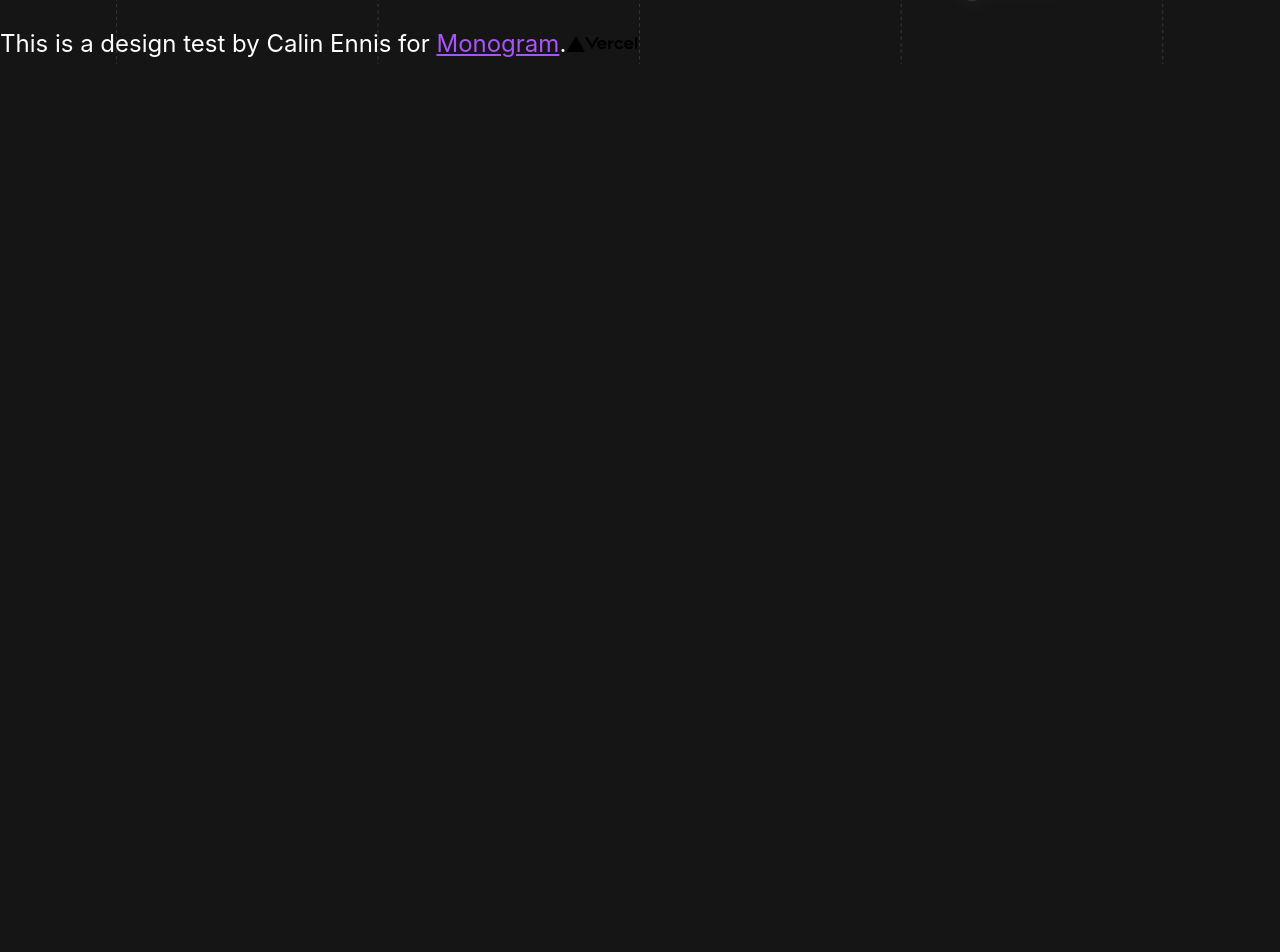
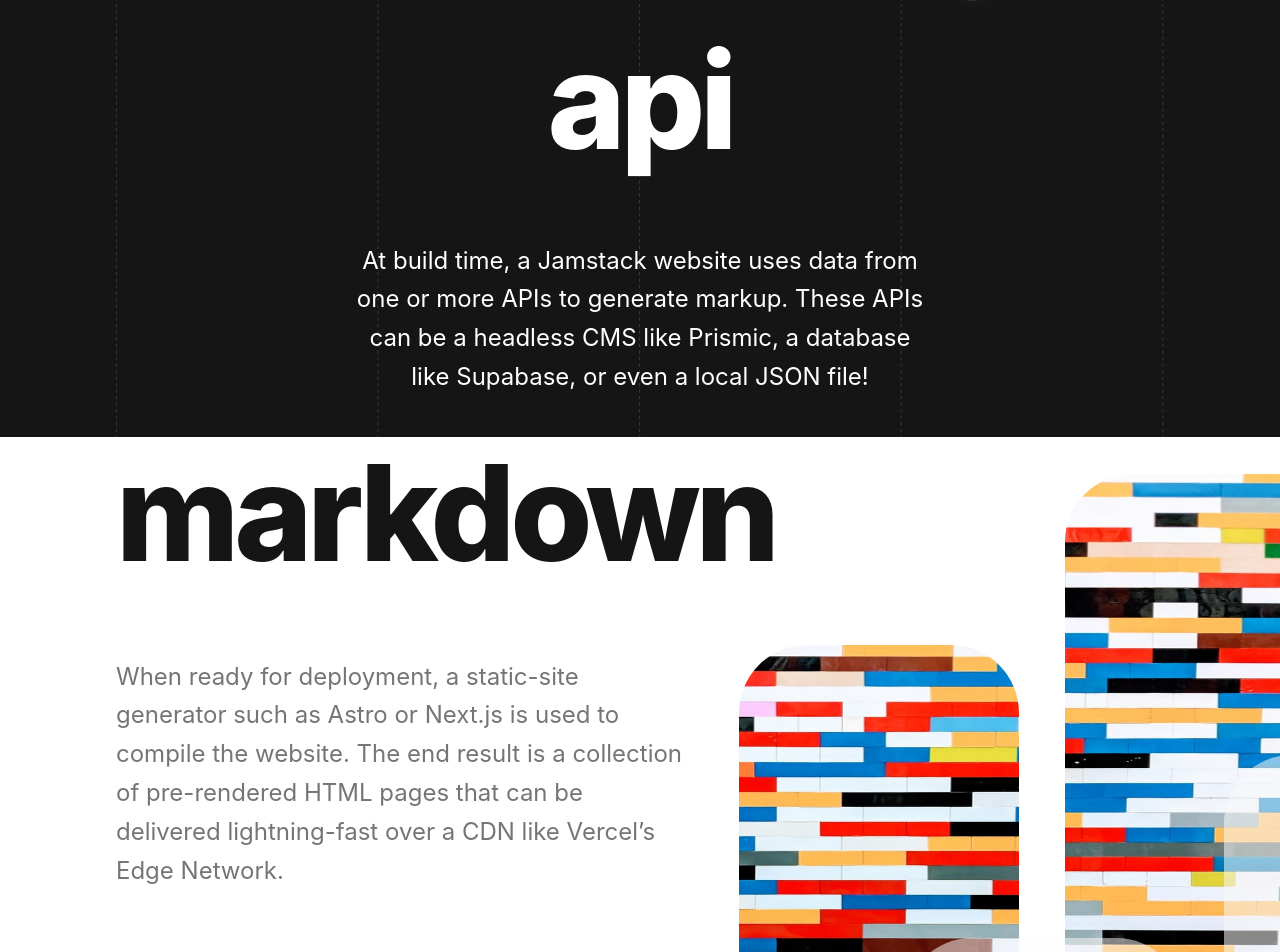
Before and after one commit to C3nE3s/jamstack-101, a Next.js app: page / in a window 1280 px wide. Shown: the part 3037-3989 px from the top of the page. Before the commit the page ends 3101 px from the top, so only its background shows below. Built offline with nearby package versions, Linux system fonts and the light colour scheme.

Commit message:
page integration

```diff
--- a/pages/index.tsx
+++ b/pages/index.tsx
@@ -10,6 +10,8 @@ import RectangleGraphic, {
   RECTANGLE_BG_IMAGE,
 } from "../components/RectangleGraphic";
 import RetroComputer from "../components/RetroComputer/RetroComputer";
+import ScoreCircle from "../components/ScoreCircle/ScoreCircle";
+import ScoreContainer from "../components/ScoreContainer/ScoreContainer";
 import Text from "../components/Text";
 import Title from "../components/Title";
 
@@ -97,7 +99,7 @@ const Home: NextPage<InferGetStaticPropsType<typeof getStaticProps>> = ({
             <Title as="h2" className="pb-[44px]">
               javascript
             </Title>
-            <Text as="p" color="white" className="max-w-[575px]">
+            <Text as="p" color="white" className="max-lg:w-[575px]">
               Statically generated pages are brought to life with client-side
               JavaScript libraries and frameworks, such as Algolia and Next.js.
             </Text>
@@ -112,25 +114,102 @@ const Home: NextPage<InferGetStaticPropsType<typeof getStaticProps>> = ({
         <Block bg="dark">
           <BrandGrid />
         </Block>
+        {/* API Block*/}
+        <Block
+          bg="dark"
+          className="relative text-center flex flex-col items-center"
+        >
+          <Title as="h2" className="pb-16">
+            api
+          </Title>
+          <Text
+            as="p"
+            color="white"
+            emphasized={true}
+            className="lg:max-w-[575px] pb-10"
+          >
+            At build time, a Jamstack website uses data from one or more APIs to
+            generate markup. These APIs can be a headless CMS like Prismic, a
+            database like Supabase, or even a local JSON file!
+          </Text>
+
+          {/* SLOT FOR THREEJS GLOBE HERE! */}
+        </Block>
+
+        {/* markdown block */}
+        <Block bg="light" className="relative flex flex-col">
+          <Title as="h2" className="pb-11 text-gray-darkest">
+            markdown
+          </Title>
+          <div className="w-full h-full flex flex-row gap-12 pb-9">
+            <div className="flex flex-col pt-6 pb-64">
+              <Text
+                as="p"
+                color="gray"
+                emphasized={true}
+                className="lg:max-w-[575px] pb-32"
+              >
+                {`When ready for deployment, a static-site generator such as Astro or
+                  Next.js is used to compile the website. The end result is a
+                  collection of pre-rendered HTML pages that can be delivered
+                  lightning-fast over a CDN like Vercel’s Edge Network.`}
+              </Text>
+              <Image
+                src="/images/toppled_blocks.svg"
+                layout="responsive"
+                width={621}
+                height={456}
+                alt=""
+                role="presentation"
+              />
+            </div>
+            <RectangleGraphic
+              bgImage={RECTANGLE_BG_IMAGE.LEGO}
+              className="relative -mt-40"
+            />
+          </div>
+          <div className="w-screen absolute bottom-0 left-0">
+            <Image
+              src="/images/wall_blocks.svg"
+              layout="responsive"
+              width={1512}
+              height={228}
+              alt=""
+              role="presentation"
+            />
+          </div>
+        </Block>
+
+        {/* Scores Block */}
+        <Block bg="dark" className="relative h-screen">
+          <div className="w-4/5 absolute -top-[86px] left-1/2 transform -translate-x-1/2">
+            <ScoreContainer>
+              <h2 className="text-ooze text-7xl font-black tracking-[-0.039em] leading-[92px] text-center pb-24">
+                top audit scores
+              </h2>
+              <div className="w-full flex flex-row justify-center items-center pb-32">
+                <ScoreCircle dim={false} />
+                <ScoreCircle dim={false} />
+                <ScoreCircle dim={true} />
+                <ScoreCircle dim={false} />
+              </div>
+              <div className="lg:max-w-[756px] mx-auto font-sans font-normal text-3xl leading-[42px] text-[#C7C7C7] pb-48 [&>*]:pb-6 mix-blend-color-dodge">
+                <p>{`Search engines, business stakeholders, and end-users gauge a website’s value using metric tools like Google Lighthouse, which measures site performance, SEO, and accessibility.`}</p>
+                <br />
+                <p>{`Performance is one of the most difficult scores to get to 100. This is especially true in a time when users demand JavaScript-heavy, highly-interactive web experiences.`}</p>
+                <br />
+                <p>{`A Jamstack website, delivering SEO-friendly, lean & clean HTML in milliseconds, promises higher search-engine ranking and a more positive, responsive end-user experience.`}</p>
+              </div>
+            </ScoreContainer>
+          </div>
+        </Block>
       </main>
 
-      <footer>
-        <span className="font-sans text-2xl">
-          This is a design test by Calin Ennis for&nbsp;
-          <a
-            href="https://monogram.io/"
-            target="_blank"
-            rel="noopener noreferrer"
-            className="underline decoration-purple-500 text-purple-500"
-          >
-            Monogram
-          </a>
-          .
-        </span>
-
-        <span>
-          <Image src="/vercel.svg" alt="Vercel Logo" width={72} height={16} />
-        </span>
+      <footer className="py-96 grid place-content-center">
+        <p className="font-sans text-2xl text-center pb-16">
+          This is a design test by Calin Ennis for Monogram
+        </p>
+        <span className="text-center text-5xl">💜</span>
       </footer>
     </div>
   );
```
